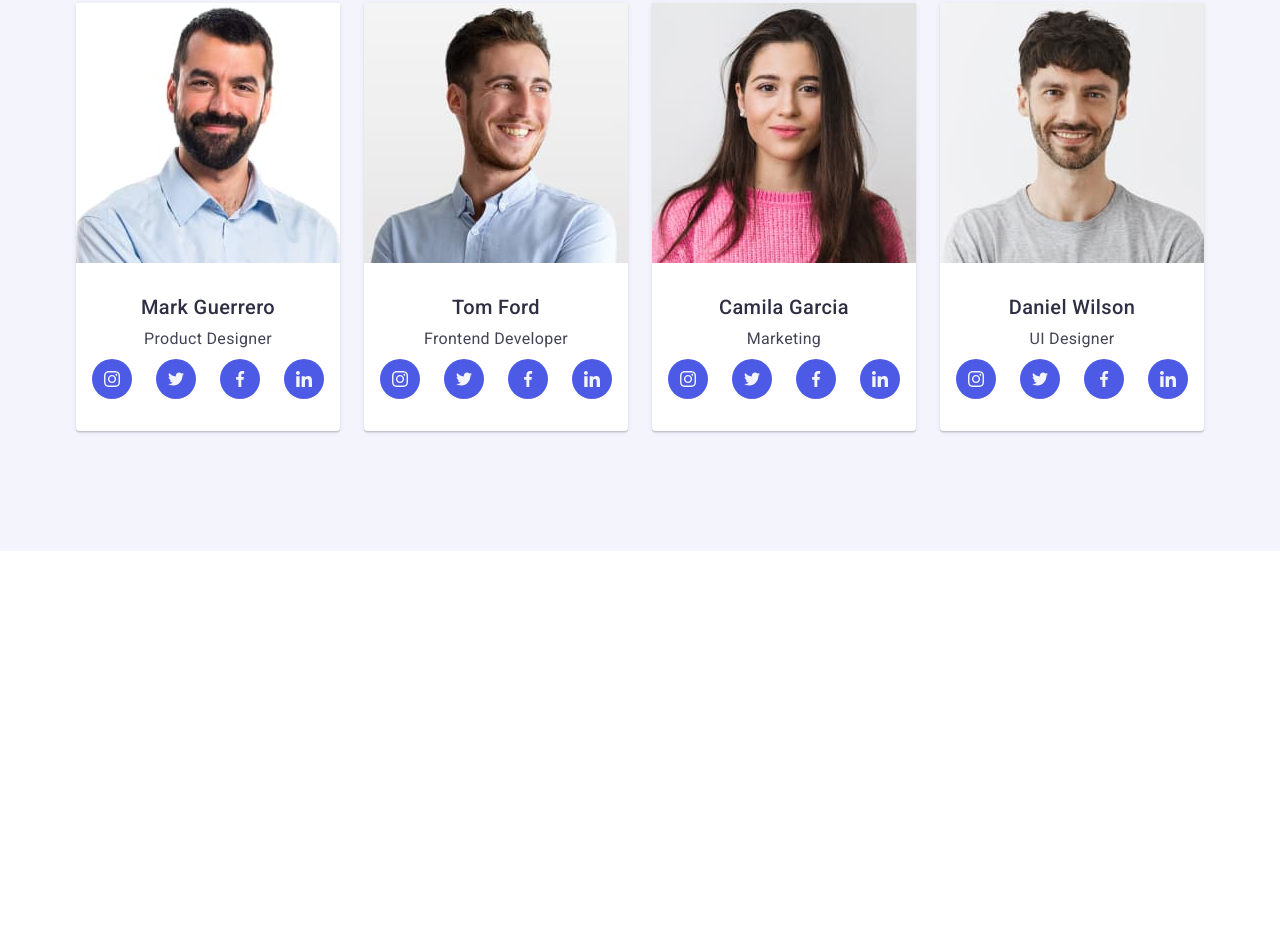
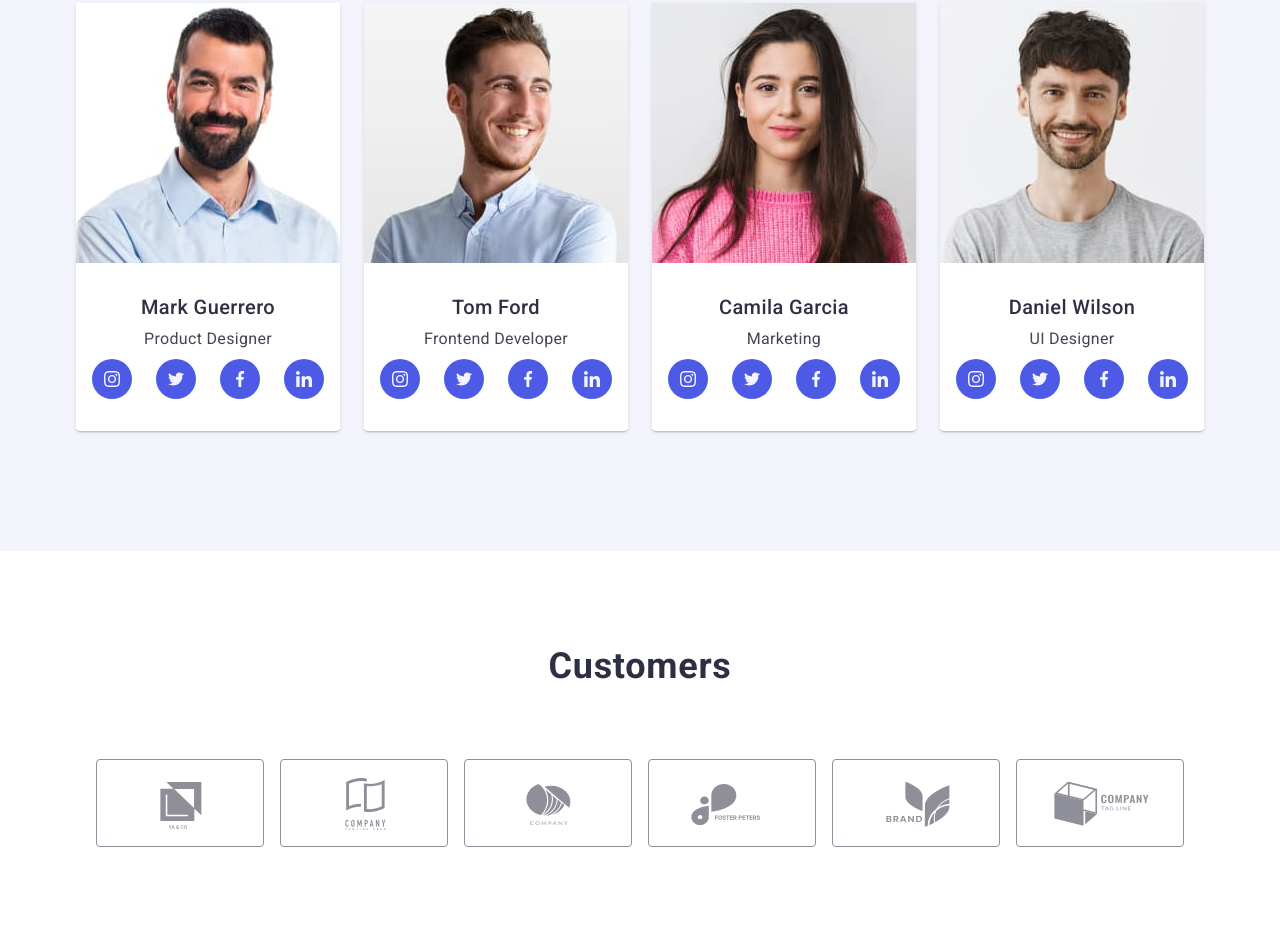
Before and after one commit to Max-Arslanov/goit-markup-hw-06, a plain HTML site: page index.html in a window 1280 px wide. Shown: the part 1249-2192 px from the top of the page. Before the commit the page ends 1800 px from the top, so only its background shows below. Drawn offline with nearby package versions, Linux system fonts and the light colour scheme.

Commit message:
Customers

```diff
--- a/css/styles.css
+++ b/css/styles.css
@@ -554,7 +554,7 @@ img {
 }
 
 .customers {
-  padding: 120px 0;
+  padding: 96px 16px;
   /* max-width: 1128px; */
 }
 .customer-icon {
@@ -570,9 +570,11 @@ img {
   flex-direction: row;
   align-items: flex-start;
   padding: 0px;
-  gap: 24px;
+  column-gap: 16px;
+  row-gap: 72px;
   align-items: center;
   justify-content: center;
+  flex-wrap: wrap;
 }
 .customer-card {
   /* width: calc((100%-120px) / 6);
--- a/index.html
+++ b/index.html
@@ -376,11 +376,9 @@
                       target="_blank"
                       rel="noopener noreferrer"
                     >
-
                       <svg class="socmedia-icon" width="16" height="16">
                         <use href="./images/icons.svg#icon-instagram"></use>
                       </svg>
-
                     </a>
                   </li>
                   <li class="social-list-item">
@@ -390,11 +388,9 @@
                       target="_blank"
                       rel="noopener noreferrer"
                     >
-
                       <svg class="socmedia-icon" width="16" height="16">
                         <use href="./images/icons.svg#icon-twitter"></use>
                       </svg>
-
                     </a>
                   </li>
                   <li class="social-list-item">
@@ -404,11 +400,9 @@
                       target="_blank"
                       rel="noopener noreferrer"
                     >
-
                       <svg class="socmedia-icon" width="16" height="16">
                         <use href="./images/icons.svg#icon-facebook"></use>
                       </svg>
-
                     </a>
                   </li>
                   <li class="social-list-item">
@@ -418,11 +412,9 @@
                       target="_blank"
                       rel="noopener noreferrer"
                     >
-
                       <svg class="socmedia-icon" width="16" height="16">
                         <use href="./images/icons.svg#icon-linkedin"></use>
                       </svg>
-
                     </a>
                   </li>
                 </ul>
@@ -432,69 +424,57 @@
         </div>
       </section>
       <!-- Customers -->
-      <!-- <section class="customers">
+      <section class="customers">
         <div class="container">
           <h2 class="team-heading">Customers</h2>
           <ul class="list customer-list">
             <li class="customer-card">
               <a href="" class="customer-link">
-
                 <svg class="customer-icon" width="104" height="56">
                   <use href="./images/icons.svg#icon-ya"></use>
                 </svg>
-
               </a>
             </li>
             <li class="customer-card">
               <a href="" class="customer-link">
-
                 <svg class="customer-icon" width="104" height="56">
                   <use href="./images/icons.svg#icon-company-flag"></use>
                 </svg>
-
               </a>
             </li>
             <li class="customer-card">
               <a href="" class="customer-link">
-
                 <svg class="customer-icon" width="104" height="56">
                   <use href="./images/icons.svg#icon-company-orange"></use>
                 </svg>
-
               </a>
             </li>
             <li class="customer-card">
               <a href="" class="customer-link">
-
                 <svg class="customer-icon" width="104" height="56">
                   <use href="./images/icons.svg#icon-foster"></use>
                 </svg>
-
               </a>
             </li>
             <li class="customer-card">
               <a href="" class="customer-link">
-
                 <svg class="customer-icon" width="104" height="56">
                   <use href="./images/icons.svg#icon-brand"></use>
                 </svg>
-
               </a>
             </li>
             <li class="customer-card">
               <a href="" class="customer-link">
-
                 <svg class="customer-icon" width="104" height="56">
                   <use href="./images/icons.svg#icon-tag-line"></use>
                 </svg>
-
               </a>
             </li>
           </ul>
         </div>
       </section>
     </main>
-    <footer class="footer-settings">
+    <!-- <footer class="footer-settings">
       <div class="footer-content container">
         <div class="footer-container">
           <a href="./index.html" class="logo-beginning link logo-bottom"
@@ -578,7 +558,6 @@
               </svg>
             </button>
           </form>
-
         </div>
       </div>
     </footer>
```
